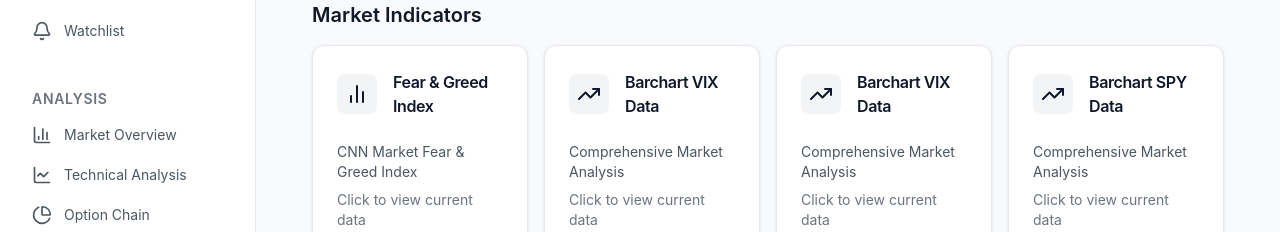
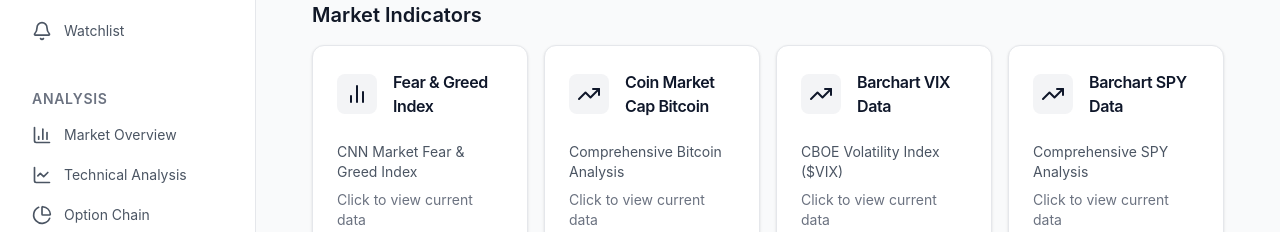
Before and after one commit to azure-architect/options-master, a React (Create React App) app: page / in a window 1280 px wide. Shown: the part 179-411 px from the top of the page. Built offline with nearby package versions, Linux system fonts and the light colour scheme.

Commit message:
added vix, spy, bitcoin, etc

```diff
--- a/src/components/MarketIndicators.jsx
+++ b/src/components/MarketIndicators.jsx
@@ -11,22 +11,22 @@
       description: 'CNN Market Fear & Greed Index'
     },
     {
-      title: 'Barchart VIX Data',
+      title: 'Coin Market Cap Bitcoin',
       icon: <TrendingUp className="w-6 h-6" />,
-      url: 'https://www.barchart.com/stocks/quotes/$VIX',
-      description: 'Comprehensive Market Analysis'
+      url: 'https://www.barchart.com/sthttps://coinmarketcap.com/currencies/bitcoin/ocks/quotes/$VIX',
+      description: 'Comprehensive Bitcoin Analysis'
     },
     {
       title: 'Barchart VIX Data',
       icon: <TrendingUp className="w-6 h-6" />,
       url: 'https://www.barchart.com/stocks/quotes/$VIX',
-      description: 'Comprehensive Market Analysis'
+      description: 'CBOE Volatility Index ($VIX)'
     },
     {
       title: 'Barchart SPY Data',
       icon: <TrendingUp className="w-6 h-6" />,
       url: 'https://www.barchart.com/stocks/quotes/SPY',
-      description: 'Comprehensive Market Analysis'
+      description: 'Comprehensive SPY Analysis'
     }
   ];
 
```
Also changed, not shown: 1 other file (tests, documents, lock files or other folders).
